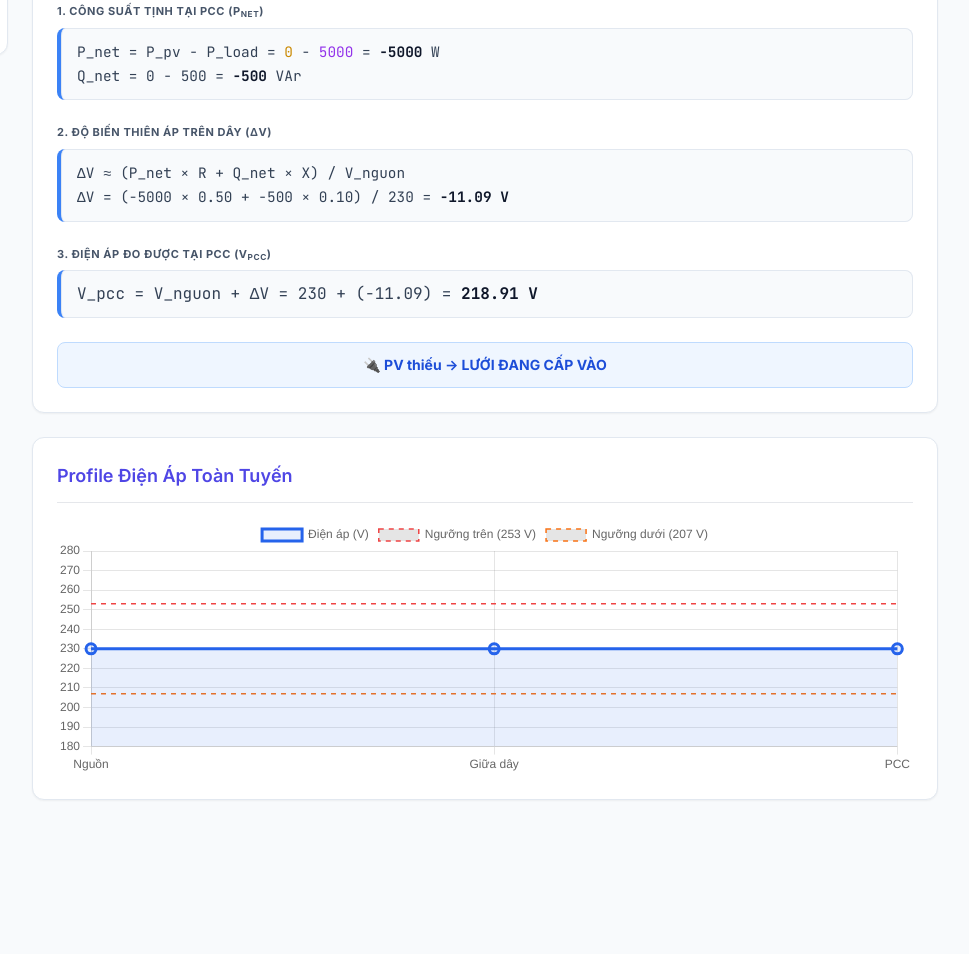
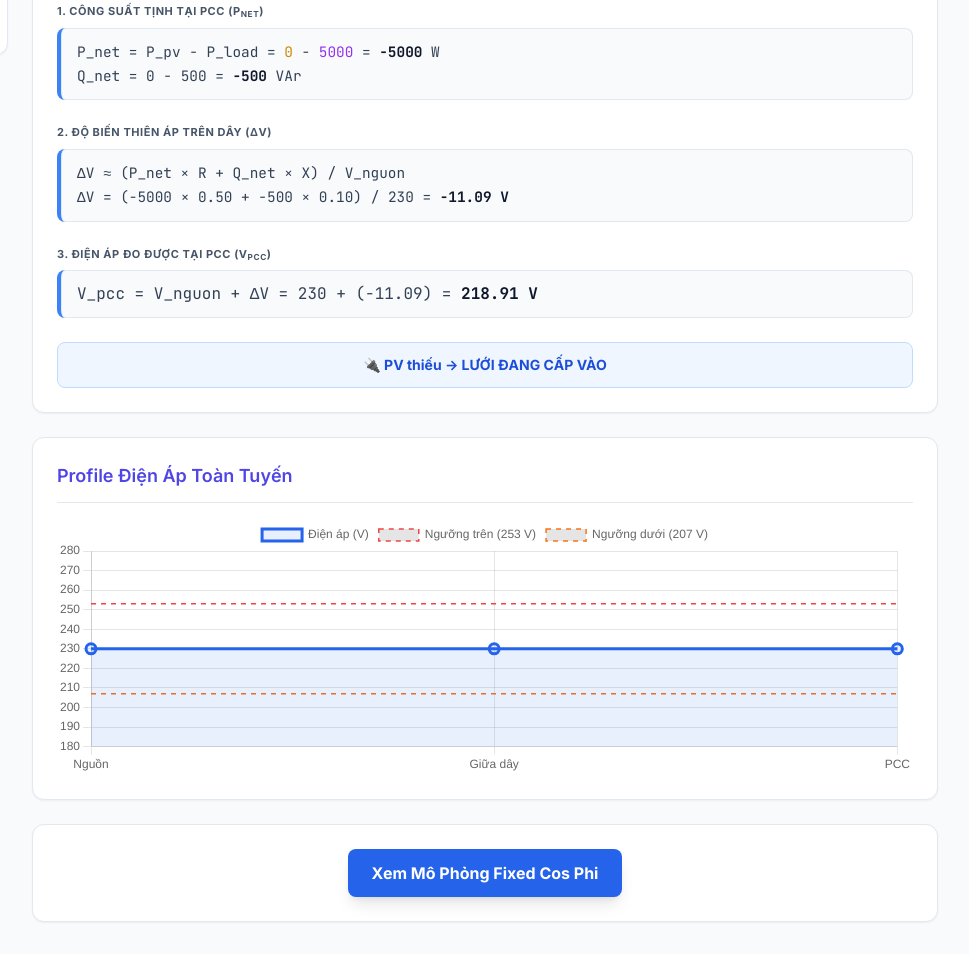
Before and after one commit to 0763866972/pvsystem, a plain HTML site: page index.html in a window 1280 px wide. Shown: the part 688-1642 px from the top of the page, without its empty margins (310-1279 px from the left). Before the commit the page ends 1520 px from the top, so only its background shows below. Drawn offline with nearby package versions, Linux system fonts and the light colour scheme.

Commit message:
thêm button
Co-authored-by: Copilot <copilot@github.com>

```diff
--- a/index.html
+++ b/index.html
@@ -335,6 +335,13 @@
                         <canvas id="voltageChart"></canvas>
                     </div>
                 </div>
+
+                <!-- Button to Fixed Cos Phi -->
+                <div class="bg-white p-6 rounded-xl shadow-sm border border-slate-200 mt-6 text-center">
+                    <a href="https://0763866972.github.io/FIXEDcosphi/" target="_blank" class="inline-block bg-blue-600 hover:bg-blue-700 text-white font-bold py-3 px-6 rounded-lg shadow-lg transition duration-300">
+                        Xem Mô Phỏng Fixed Cos Phi
+                    </a>
+                </div>
             </div>
         </div>
     </div>
@@ -506,5 +513,6 @@
         inputX.addEventListener('input', update);
         update();
     </script>
+
 </body>
 </html>
```
